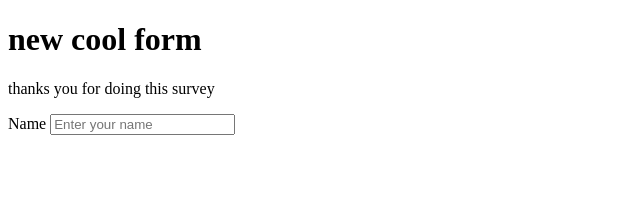
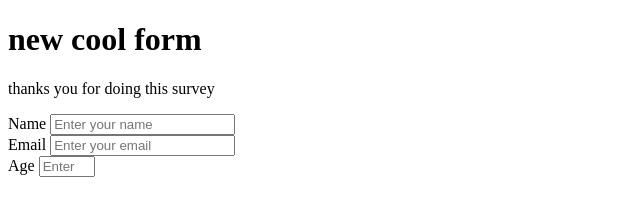
Before and after one commit to ferbaco86/Microverse_Trial_2, a plain HTML site: page index.html in a window 1280 px wide. Shown: the whole page, without its empty margins (0-640 px from the left). Drawn offline with Linux system fonts and the light colour scheme.

Commit message:
Update index.html
added email and age

```diff
--- a/index.html
+++ b/index.html
@@ -12,7 +12,11 @@
 <p id="description"> thanks you for doing this survey</p>
 <form id="survey-form">
   <label for = "name"> Name</label>
-  <input type="text" id="name" placeholder="Enter your name" required>
+  <input type="text" id="name" placeholder="Enter your name" required><br>
+  <label for="email">Email</label>
+  <input type="email" name="" id="email" placeholder="Enter your email" required><br>
+  <label for="number">Age</label>
+  <input type="number" name="" id="number" min="1" max="99" placeholder="Enter your age">
 </form>
     <script  src="js/index.js"></script>
   </body>
```
